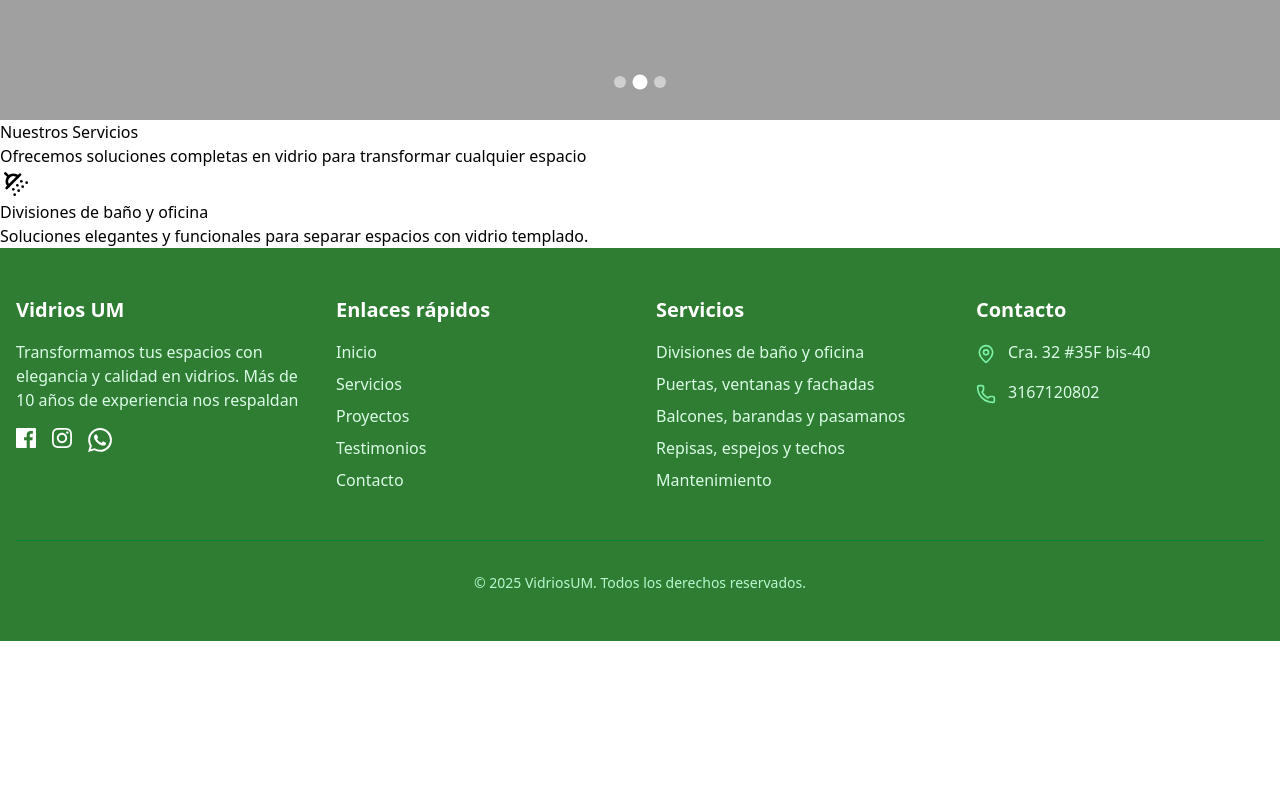
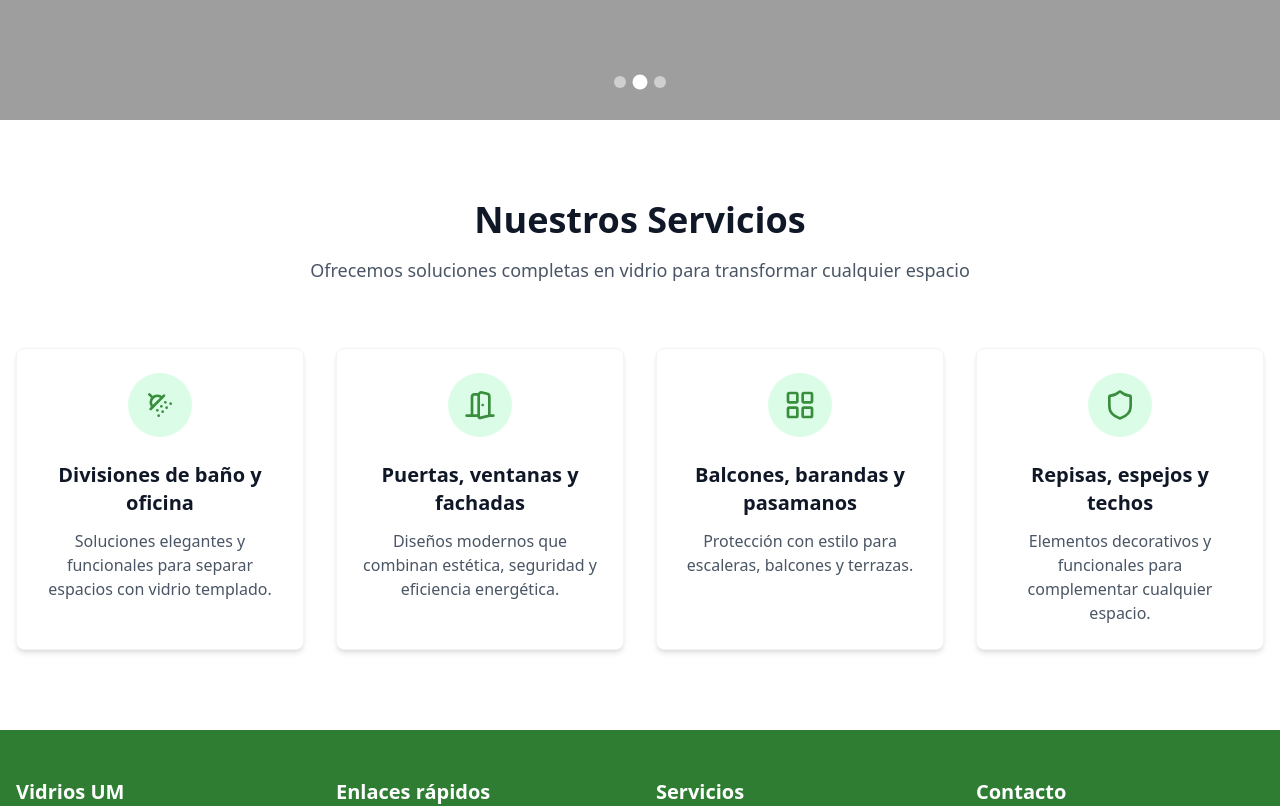
Before and after one commit to KerenBermeo/vidriosUM, a React (Vite) app: page / in a window 1280 px wide. Shown: the part 680-1486 px from the top of the page. Before the commit the page ends 1321 px from the top, so only its background shows below. Built offline with nearby package versions, Linux system fonts and the light colour scheme.

Commit message:
feat: complete Services section with hover effects and grid layout

```diff
--- a/src/components/Services.tsx
+++ b/src/components/Services.tsx
@@ -1,35 +1,64 @@
+import { useState } from "react"
 import { motion } from "framer-motion"
-import { ShowerHeadIcon as Shower} from "lucide-react"
+import { ShowerHeadIcon as Shower, DoorOpenIcon as Door, LayoutGrid, Shield } from "lucide-react"
 
 const services = [
   {
     icon: Shower,
     title: "Divisiones de baño y oficina",
     description: "Soluciones elegantes y funcionales para separar espacios con vidrio templado.",
-  }
+  },
+  {
+    icon: Door,
+    title: "Puertas, ventanas y fachadas",
+    description: "Diseños modernos que combinan estética, seguridad y eficiencia energética.",
+  },
+  {
+    icon: LayoutGrid,
+    title: "Balcones, barandas y pasamanos",
+    description: "Protección con estilo para escaleras, balcones y terrazas.",
+  },
+  {
+    icon: Shield,
+    title: "Repisas, espejos y techos",
+    description: "Elementos decorativos y funcionales para complementar cualquier espacio.",
+  },
 ]
 
 export default function ServicesSection() {
+  const [hoveredIndex, setHoveredIndex] = useState<number | null>(null)
+
   return (
-    <section id="servicios">
-      <div>
-        <div>
-          <h2>Nuestros Servicios</h2>
-          <p>
+    <section id="servicios" className="py-20 bg-white">
+      <div className="container mx-auto px-4">
+        <div className="text-center mb-16">
+          <h2 className="text-3xl md:text-4xl font-bold text-gray-900 mb-4">Nuestros Servicios</h2>
+          <p className="text-lg text-gray-600 max-w-2xl mx-auto">
             Ofrecemos soluciones completas en vidrio para transformar cualquier espacio
           </p>
         </div>
 
-        <div>
+        <div className="grid grid-cols-1 md:grid-cols-2 lg:grid-cols-4 gap-8">
           {services.map((service, index) => (
             <motion.div
               key={index}
+              className="bg-white rounded-lg p-6 shadow-md border border-gray-100 transition-all duration-300"
+              onMouseEnter={() => setHoveredIndex(index)}
+              onMouseLeave={() => setHoveredIndex(null)}
+              whileHover={{
+                y: -10,
+                boxShadow: "0 10px 25px -5px rgba(0, 0, 0, 0.1), 0 10px 10px -5px rgba(0, 0, 0, 0.04)",
+              }}
             >
-              <div>
+              <div
+                className={`w-16 h-16 rounded-full flex items-center justify-center mb-6 mx-auto transition-colors duration-300 ${
+                  hoveredIndex === index ? "bg-[#388e3c] text-white" : "bg-green-100 text-[#388e3c]"
+                }`}
+              >
                 <service.icon size={32} />
               </div>
-              <h3>{service.title}</h3>
-              <p>{service.description}</p>
+              <h3 className="text-xl font-semibold text-gray-900 mb-3 text-center">{service.title}</h3>
+              <p className="text-gray-600 text-center">{service.description}</p>
             </motion.div>
           ))}
         </div>
```
